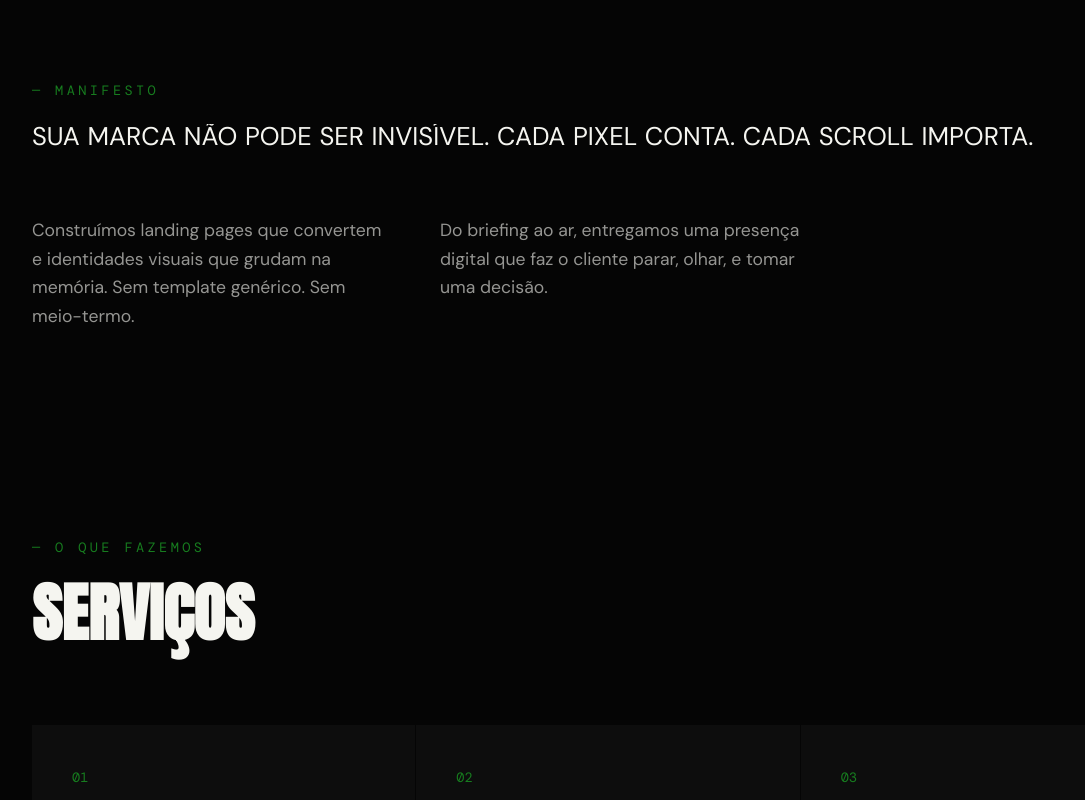
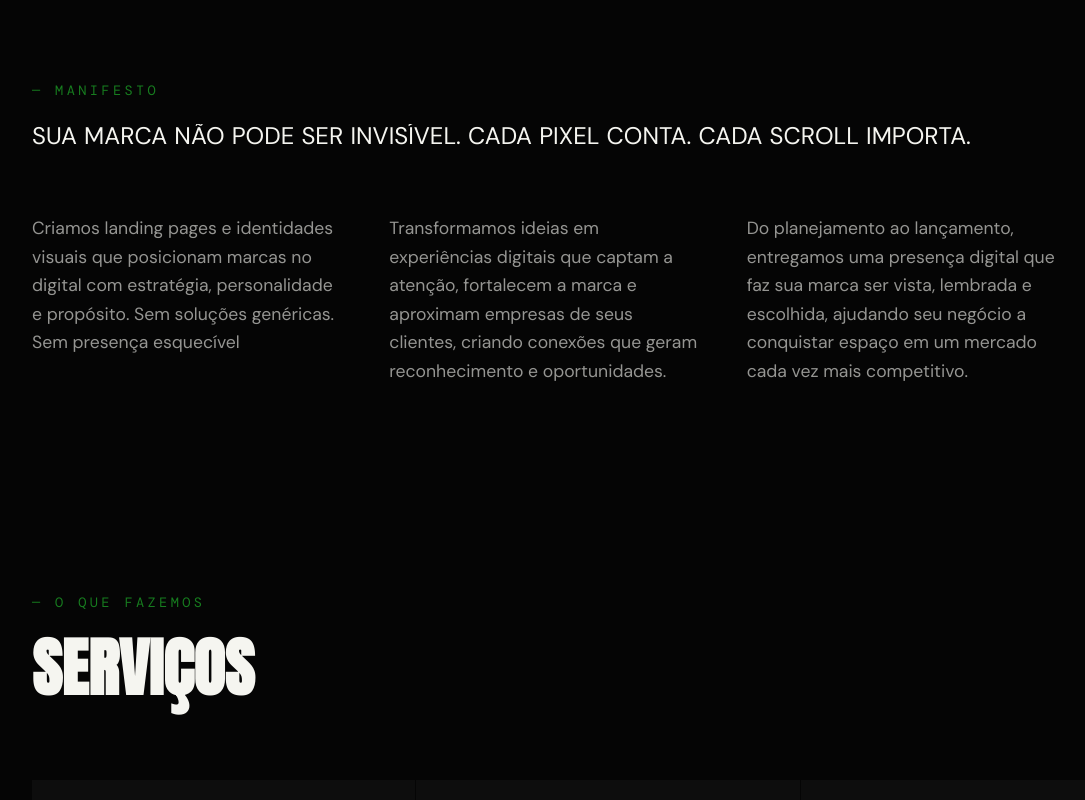
Before and after one commit to JVRosado/KORE, a React (Vite) app: page / in a window 1280 px wide. Shown: the part 960-1760 px from the top of the page, without its empty margins (32-1117 px from the left). Built offline with nearby package versions, Linux system fonts and the light colour scheme.

Commit message:
atualzaçoes do manifesto

```diff
--- a/src/app/App.tsx
+++ b/src/app/App.tsx
@@ -400,20 +400,26 @@ function Manifesto() {
       <SplitText
         text="Sua marca não pode ser invisível. Cada pixel conta. Cada scroll importa."
         className="font-display uppercase"
-        style={{ fontFamily: "'Anton', sans-serif", fontSize: "clamp(1.0rem, 2vw, 2rem)", lineHeight: 1, color: "#f5f5f0" } as React.CSSProperties}
+        style={{ fontFamily: "'Anton', sans-serif", fontSize: "clamp(1.0rem, 2vw, 1.5rem)", lineHeight: 1, color: "#f5f5f0" } as React.CSSProperties}
       />
 
-      <div className="mt-16 grid grid-cols-1 md:grid-cols-2 gap-12 max-w-3xl">
+      <div className="mt-16 grid grid-cols-1 md:grid-cols-3 gap-12 max-w-5xl">
         <Reveal delay={0.1}>
           <p className="leading-relaxed" style={{ color: "rgba(245,245,240,0.6)", fontSize: "1.1rem" }}>
-            Construímos landing pages que convertem e identidades visuais que grudam na memória. Sem template genérico. Sem meio-termo.
+            Criamos landing pages e identidades visuais que posicionam marcas no digital com estratégia, personalidade e propósito. Sem soluções genéricas. Sem presença esquecível
           </p>
         </Reveal>
         <Reveal delay={0.25}>
           <p className="leading-relaxed" style={{ color: "rgba(245,245,240,0.6)", fontSize: "1.1rem" }}>
-            Do briefing ao ar, entregamos uma presença digital que faz o cliente parar, olhar, e tomar uma decisão.
+            Transformamos ideias em experiências digitais que captam a atenção, fortalecem a marca e aproximam empresas de seus clientes, criando conexões que geram reconhecimento e oportunidades.
           </p>
         </Reveal>
+        <Reveal delay={0.4}>
+          <p className="leading-relaxed" style={{ color: "rgba(245,245,240,0.6)", fontSize: "1.1rem" }}>
+           Do planejamento ao lançamento, entregamos uma presença digital que faz sua marca ser vista, lembrada e escolhida, ajudando seu negócio a conquistar espaço em um mercado cada vez mais competitivo.
+          </p>
+        </Reveal>
+
       </div>
     </section>
   );
@@ -701,7 +707,7 @@ function CTABanner() {
 
       <div className="relative z-10 text-center max-w-4xl mx-auto">
         <SplitText
-          text="Pronto para ter uma marca que faz barulho?"
+          text="Pronto para transformar sua presença digital?"
           className="font-display uppercase"
           style={{ fontFamily: "'Anton', sans-serif", fontSize: "clamp(2.2rem, 3.0vw, 3.0rem)", lineHeight: 1, color: "#f5f5f0" } as React.CSSProperties}
         />
```
